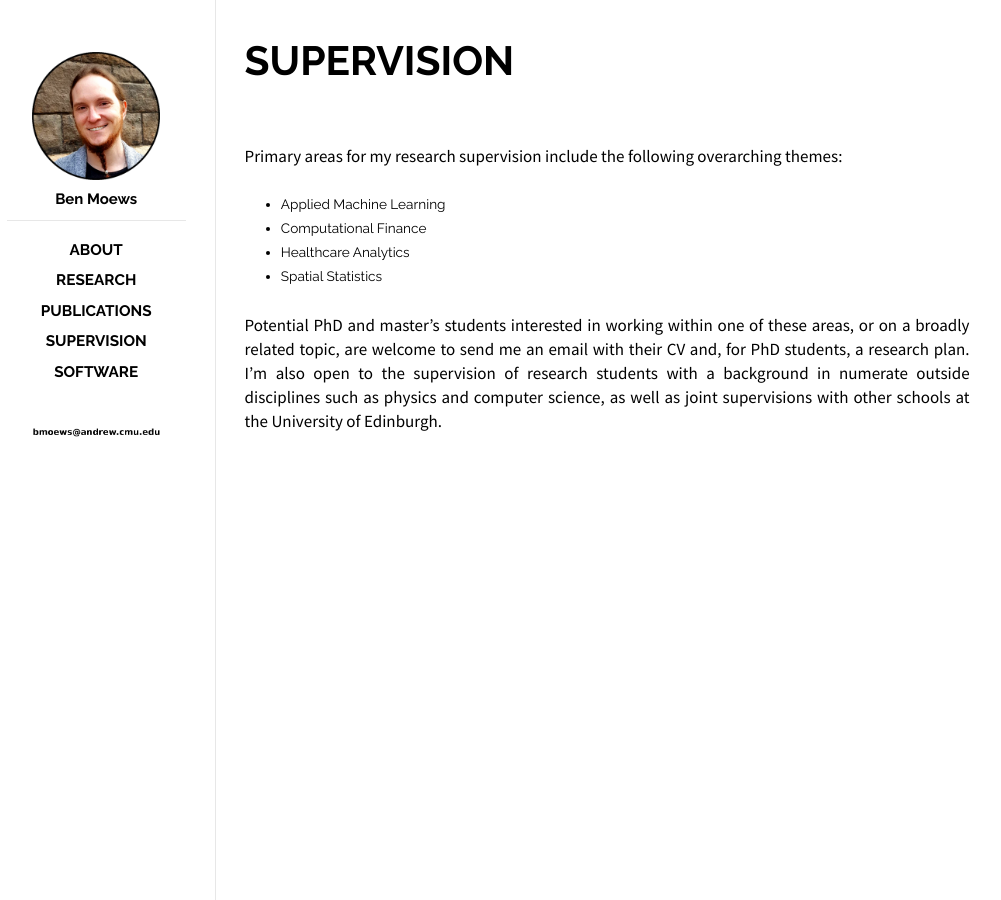
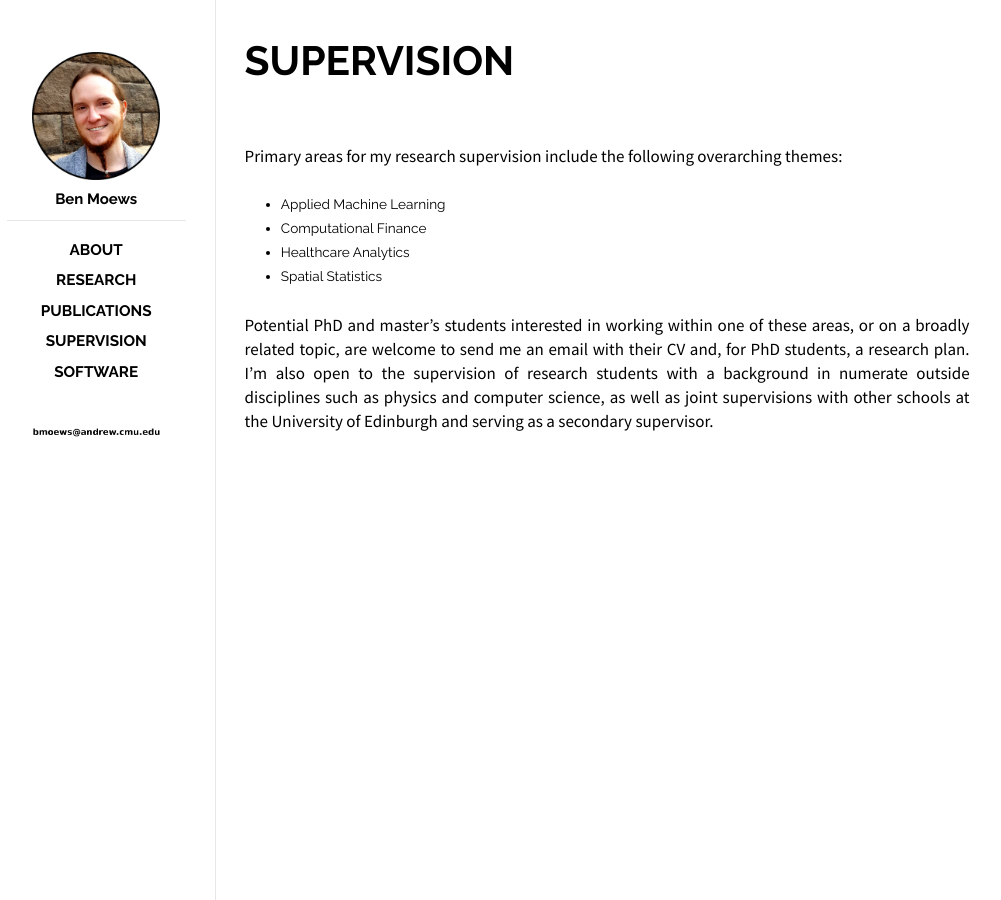
Before and after one commit to moews/moews.github.io, a Jekyll site: the page built from _posts/2017-03-25-supervision.md, in a window 1280 px wide. Shown: the whole page, without its empty margins (143-1144 px from the left). Built offline with Jekyll 4.4.1, drawn with Linux system fonts in a browser that asks for light colours.

Commit message:
Update 2017-03-25-supervision.md

```diff
--- a/_posts/2017-03-25-supervision.md
+++ b/_posts/2017-03-25-supervision.md
@@ -17,5 +17,5 @@
 
 <div style="height:25px;font-size:1px;">&nbsp;</div>
 
-Potential PhD and master's students interested in working within one of these areas, or on a broadly related topic, are welcome to send me an email with their CV and, for PhD students, a research plan. I'm also open to the supervision of research students with a background in numerate outside disciplines such as physics and computer science, as well as joint supervisions with other schools at the University of Edinburgh.
+Potential PhD and master's students interested in working within one of these areas, or on a broadly related topic, are welcome to send me an email with their CV and, for PhD students, a research plan. I'm also open to the supervision of research students with a background in numerate outside disciplines such as physics and computer science, as well as joint supervisions with other schools at the University of Edinburgh and serving as a secondary supervisor.
 <br>
```
